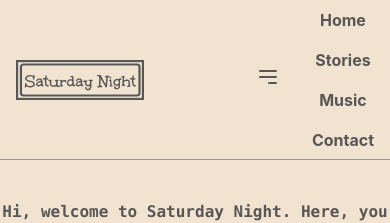
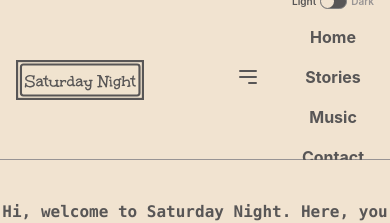
Before and after one commit to Kolade-Amire/saturday-night, a React (Vite) app: page / in a window 390 px wide. Both pictures are taken after a click on the button 362 px from the left and 36 px from the top of the page. Shown: the top 223 px of the page. Built offline with nearby package versions, Linux system fonts and the light colour scheme.

Commit message:
updated  smaller screen darkmode toggle

```diff
--- a/src/App.css
+++ b/src/App.css
@@ -138,6 +138,6 @@ main.dark .form--label{
 
 
 footer.dark {
-    background-color: var(--primary-color);
+    background-color: var(--text-faded);
     color: var(--secondary-color);
 }
--- a/src/components/NavBar.tsx
+++ b/src/components/NavBar.tsx
@@ -59,10 +59,18 @@ export default function NavBar(props) {
             {isOpen && (
                 <div className="md:hidden">
                     <nav className="flex flex-col items-center space-y-4 p-4">
-                        <a href="#" className="hover:text-gray-400">Home</a>
-                        <a href="#" className="hover:text-gray-400">Stories</a>
-                        <a href="#" className="hover:text-gray-400">Music</a>
-                        <a href="#" className="hover:text-gray-400">Contact</a>
+                        <div className="toggler md:flex mt-1 space-x-1">
+                            <p className="toggler--light">Light</p>
+                            <div className="toggler--slider" onClick={props.toggleDarkMode}>
+                                <div className="toggler--slider--circle"></div>
+                            </div>
+                            <p className="toggler--dark">Dark</p>
+                        </div>
+                        <a href="#" className="flex flex-colhover:text-gray-400">Home</a>
+                        <a href="#" className="flex flex-colhover:text-gray-400">Stories</a>
+                        <a href="#" className="flex flex-colhover:text-gray-400">Music</a>
+                        <a href="#" className="flex flex-colhover:text-gray-400">Contact</a>
+
                     </nav>
                 </div>
             )}
```
